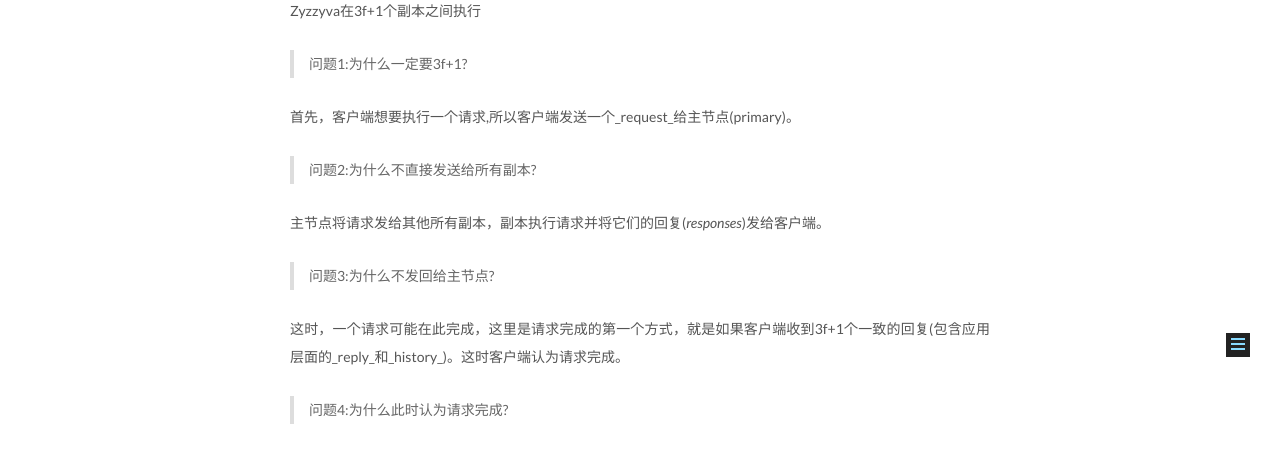
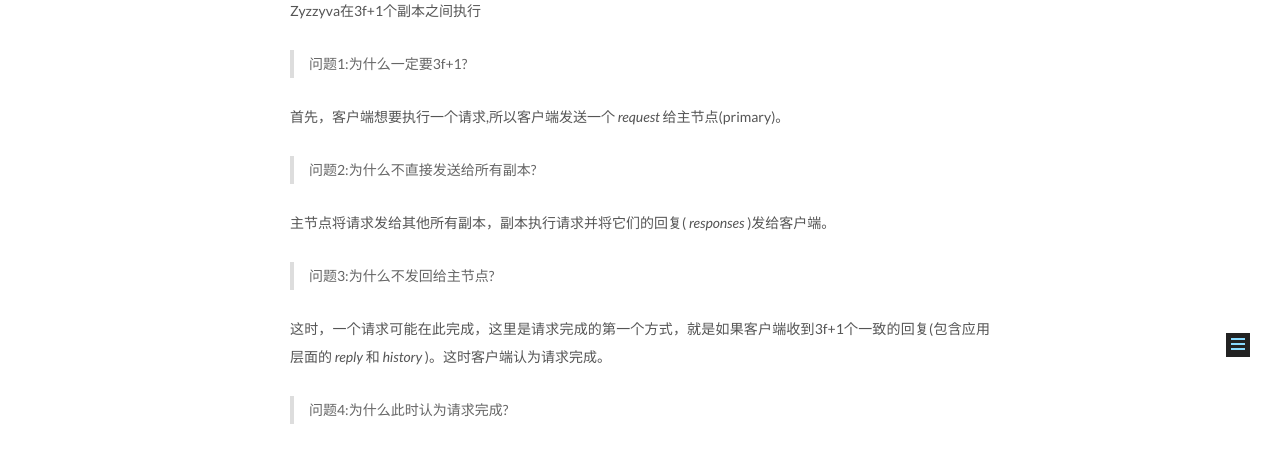
Before and after one commit to chapterzhi/chapterzhi.github.io, a Jekyll site: the page built from _posts/2019-08-01-Zyzzyva算法学习.md, in a window 1280 px wide. Shown: the part 498-952 px from the top of the page. Built offline with Jekyll 4.4.1, drawn with Linux system fonts in a browser that asks for light colours.

Commit message:
update blog

```diff
--- a/_posts/2019-08-01-Zyzzyva算法学习.md
+++ b/_posts/2019-08-01-Zyzzyva算法学习.md
@@ -12,15 +12,15 @@ Zyzzyva在3f+1个副本之间执行
 
   > 问题1:为什么一定要3f+1?
 
-首先，客户端想要执行一个请求,所以客户端发送一个_request_给主节点(primary)。
+首先，客户端想要执行一个请求,所以客户端发送一个 _request_ 给主节点(primary)。
 
   > 问题2:为什么不直接发送给所有副本?
 
-主节点将请求发给其他所有副本，副本执行请求并将它们的回复(_responses_)发给客户端。
+主节点将请求发给其他所有副本，副本执行请求并将它们的回复( _responses_ )发给客户端。
 
   > 问题3:为什么不发回给主节点?
 
-这时，一个请求可能在此完成，这里是请求完成的第一个方式，就是如果客户端收到3f+1个一致的回复(包含应用层面的_reply_和_history_)。这时客户端认为请求完成。
+这时，一个请求可能在此完成，这里是请求完成的第一个方式，就是如果客户端收到3f+1个一致的回复(包含应用层面的 _reply_ 和 _history_ )。这时客户端认为请求完成。
 
   > 问题4:为什么此时认为请求完成?
 
```
